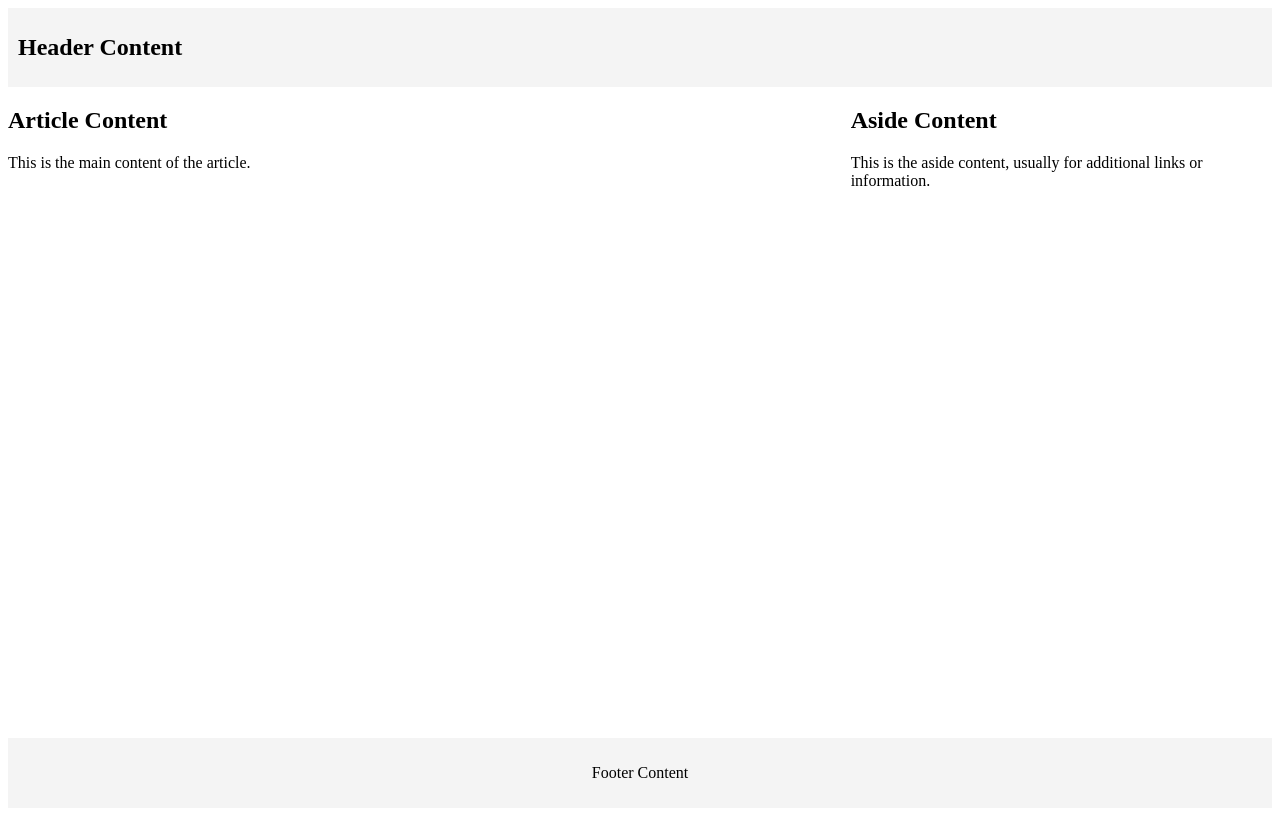
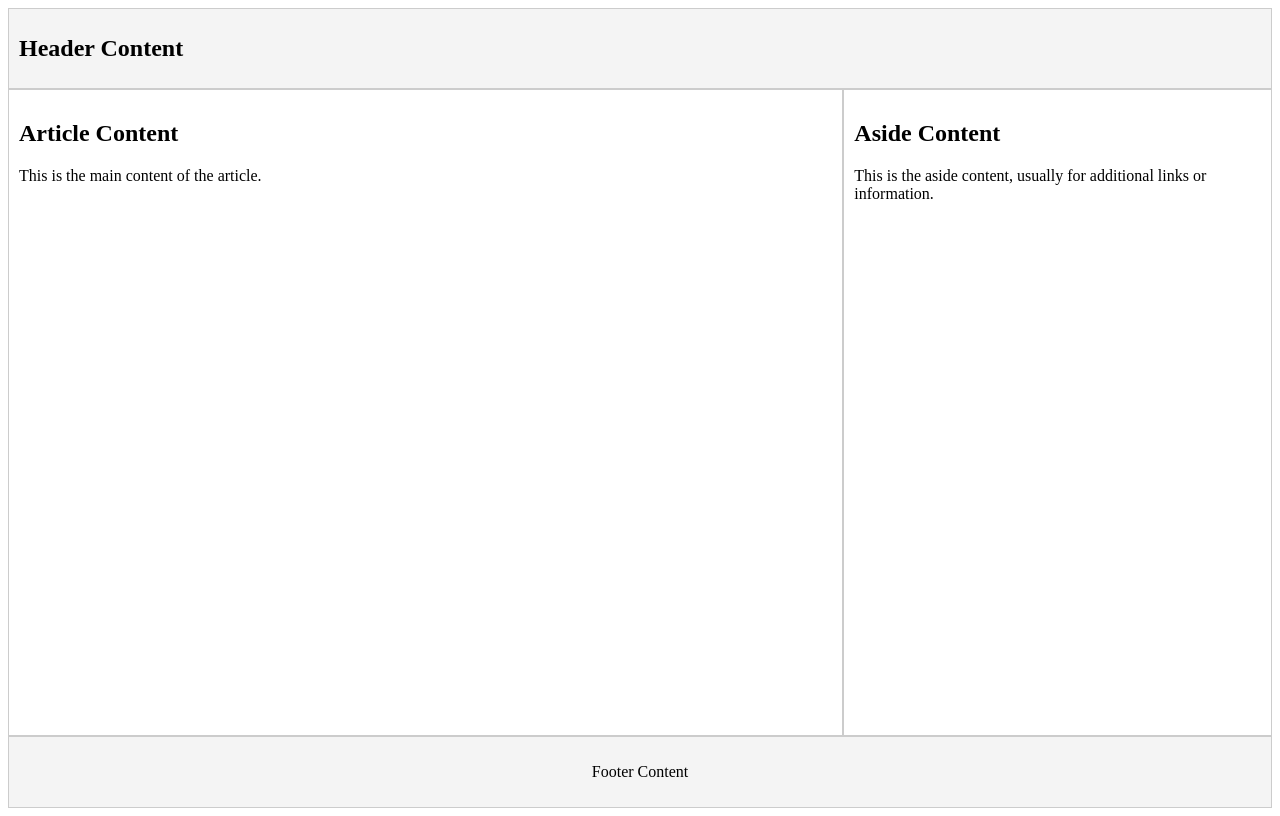
Before and after one commit to HALAYOUNIS-21/alx_html_css, a plain HTML site: page css_basic/index.html in a window 1280 px wide. Drawn offline with Linux system fonts and the light colour scheme.

Commit message:
Updated styles.css

```diff
--- a/css_basic/styles.css
+++ b/css_basic/styles.css
@@ -1,3 +1,4 @@
+
 body {
     display: flex;
     flex-direction: column;
@@ -13,24 +14,37 @@ main {
 article {
     flex: 2;
     overflow-y: auto;
+    border: 1px solid #ccc;
+    padding: 10px;
+    box-sizing: border-box;
+    grid-column: 1 / 2;
 }
 
 aside {
     flex: 1;
     overflow-y: auto;
+    border: 1px solid #ccc;
+    padding: 10px;
+    box-sizing: border-box;
+    grid-column: 2 / 3;
 }
 
 header, footer {
     padding: 10px;
     background-color: #f4f4f4;
     flex-shrink: 0;
+    border: 1px solid #ccc;
+    padding: 10px;
+    box-sizing: border-box;
 }
 
 
 header h1 {
     font-size: 24px;
+    grid-column: 1 / span 2;
 }
 
 footer p {
     text-align: center;
+    grid-column: 1 / span 2;
 }
```
